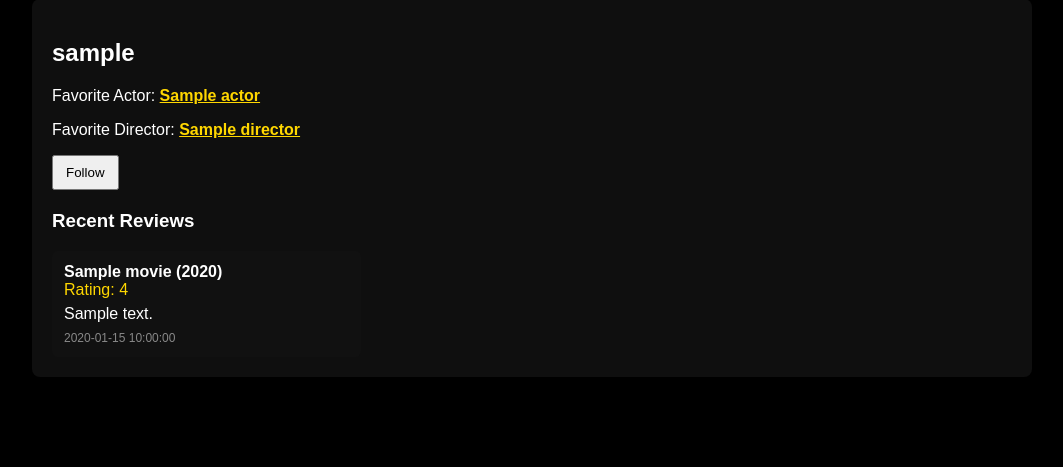
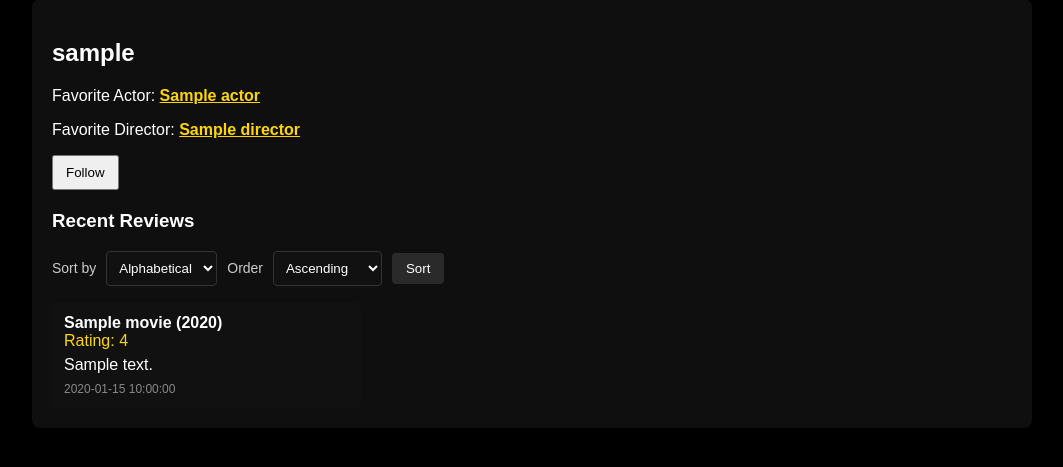
Before and after one commit to claythess/Database_Project, a Flask app: a page that uses templates/user_profile.html in a window 1280 px wide. Shown: the part 177-644 px from the top of the page, without its empty margins (108-1171 px from the left). Run offline with Flask 3, Linux system fonts and the light colour scheme; tables that the repository leaves empty hold one stand-in row (values such as "Sample post").

Commit message:
more changes

```diff
--- a/app.py
+++ b/app.py
@@ -254,6 +254,9 @@ def user_profile(username):
     if not uid:
         return "User not found", 404
 
+    sort_by = request.args.get('sort_by', 'date_added')
+    order = request.args.get('order', 'desc')
+
     reviews = database_utils.get_user_reviews(uid)
     enriched = []
     for r in reviews:
@@ -265,6 +268,13 @@ def user_profile(username):
             movie = None
         r['movie'] = movie
         enriched.append(r)
+
+    if sort_by == 'title':
+        enriched.sort(key=lambda r: (r['movie']['title'].lower() if r['movie'] and r['movie'].get('title') else ''), reverse=(order == 'desc'))
+    elif sort_by == 'rating':
+        enriched.sort(key=lambda r: (float(r['rating']) if r['rating'] is not None else -1), reverse=(order == 'desc'))
+    else:
+        enriched.sort(key=lambda r: (r.get('created_at') or ''), reverse=(order == 'desc'))
 
     favorite_actor = database_utils.get_favorite_actor(uid)
     favorite_director = database_utils.get_favorite_director(uid)
--- a/templates/user_profile.html
+++ b/templates/user_profile.html
@@ -49,6 +49,24 @@
       {% endif %}
 
       <h3 style="margin-top:20px">Recent Reviews</h3>
+      <form method="get" style="margin-bottom:16px;display:flex;flex-wrap:wrap;gap:10px;align-items:center;">
+        <label style="font-size:14px;color:#ccc;">
+          Sort by
+          <select name="sort_by" style="margin-left:6px;padding:8px;border-radius:4px;border:1px solid #333;background:#111;color:white;">
+            <option value="title" {% if sort_by == 'title' %}selected{% endif %}>Alphabetical</option>
+            <option value="rating" {% if sort_by == 'rating' %}selected{% endif %}>Rating</option>
+            <option value="date_added" {% if sort_by == 'date_added' %}selected{% endif %}>Date Added</option>
+          </select>
+        </label>
+        <label style="font-size:14px;color:#ccc;">
+          Order
+          <select name="order" style="margin-left:6px;padding:8px;border-radius:4px;border:1px solid #333;background:#111;color:white;">
+            <option value="asc" {% if order == 'asc' %}selected{% endif %}>Ascending</option>
+            <option value="desc" {% if order == 'desc' %}selected{% endif %}>Descending</option>
+          </select>
+        </label>
+        <button type="submit" style="padding:8px 14px;background:#2a2a2a;color:white;border:none;border-radius:4px;cursor:pointer;">Sort</button>
+      </form>
       <div class="reviews-grid">
         {% if reviews and reviews|length > 0 %}
           {% for r in reviews %}
```
